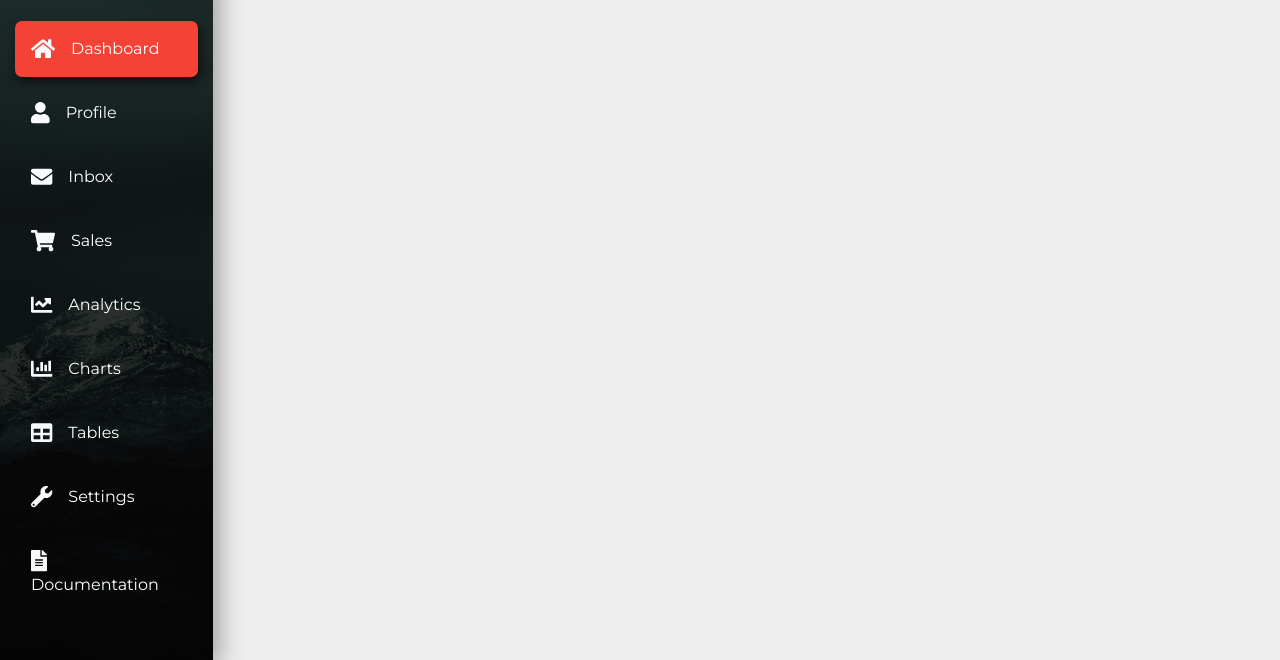
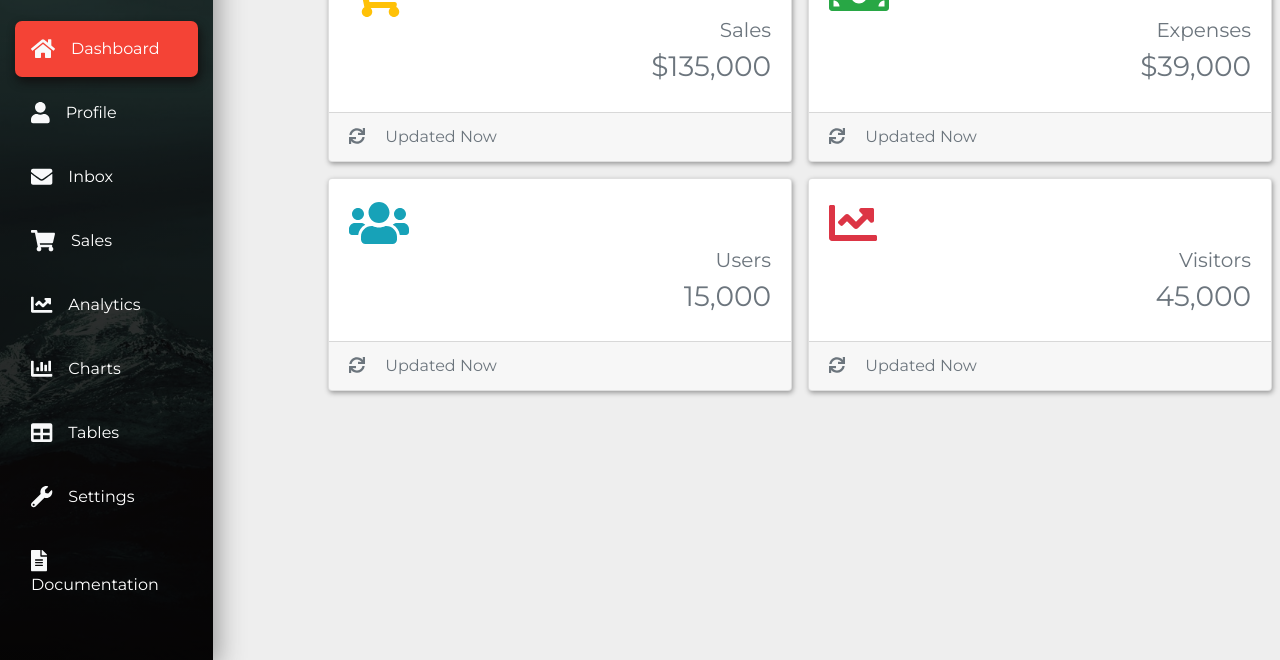
Before and after one commit to scampcoder/Dashboard, a plain HTML site: page index.html in a window 1280 px wide. Shown: the part 140-800 px from the top of the page. Drawn offline with nearby package versions, Linux system fonts and the light colour scheme.

Commit message:
Build cards

```diff
--- a/index.html
+++ b/index.html
@@ -92,6 +92,87 @@
     </div>
     <!-- end of modal -->
 
+    <!-- cards -->
+    <section>
+      <div class="container-fluid">
+        <div class="row">
+          <div class="col-lg-9 ml-auto">
+            <div class="row pt-5 mt-3 mb-5">
+              <div class="col-sm-6 p-2">
+                <div class="card card-common">
+                  <div class="card-body">
+                    <div class="display-flex justify-content-between">
+                      <i class="fas fa-shopping-cart fa-3x text-warning"></i>
+                      <div class="text-right text-secondary">
+                        <h5>Sales</h5>
+                        <h3>$135,000</h3>
+                      </div>
+                    </div>
+                  </div>
+                  <div class="card-footer text-secondary">
+                    <i class="fas fa-sync mr-3"></i>
+                    <span>Updated Now</span>
+                  </div>
+                </div>
+              </div>
+              <div class="col-sm-6 p-2">
+                <div class="card card-common">
+                  <div class="card-body">
+                    <div class="display-flex justify-content-between">
+                      <i class="fas fa-money-bill-alt fa-3x text-success"></i>
+                      <div class="text-right text-secondary">
+                        <h5>Expenses</h5>
+                        <h3>$39,000</h3>
+                      </div>
+                    </div>
+                  </div>
+                  <div class="card-footer text-secondary">
+                    <i class="fas fa-sync mr-3"></i>
+                    <span>Updated Now</span>
+                  </div>
+                </div>
+              </div>
+              <div class="col-sm-6 p-2">
+                <div class="card card-common">
+                  <div class="card-body">
+                    <div class="display-flex justify-content-between">
+                      <i class="fas fa-users fa-3x text-info"></i>
+                      <div class="text-right text-secondary">
+                        <h5>Users</h5>
+                        <h3>15,000</h3>
+                      </div>
+                    </div>
+                  </div>
+                  <div class="card-footer text-secondary">
+                    <i class="fas fa-sync mr-3"></i>
+                    <span>Updated Now</span>
+                  </div>
+                </div>
+              </div>
+              <div class="col-sm-6 p-2">
+                <div class="card card-common">
+                  <div class="card-body">
+                    <div class="display-flex justify-content-between">
+                      <i class="fas fa-chart-line fa-3x text-danger"></i>
+                      <div class="text-right text-secondary">
+                        <h5>Visitors</h5>
+                        <h3>45,000</h3>
+                      </div>
+                    </div>
+                  </div>
+                  <div class="card-footer text-secondary">
+                    <i class="fas fa-sync mr-3"></i>
+                    <span>Updated Now</span>
+                  </div>
+                </div>
+              </div>
+            </div>
+          </div>
+        </div>
+      </div>
+    </section>
+    <!-- end of cards -->
+
     <script src="https://code.jquery.com/jquery-3.3.1.slim.min.js" integrity="sha384-q8i/X+965DzO0rT7abK41JStQIAqVgRVzpbzo5smXKp4YfRvH+8abtTE1Pi6jizo" crossorigin="anonymous"></script>
     <script src="https://cdnjs.cloudflare.com/ajax/libs/popper.js/1.14.3/umd/popper.min.js" integrity="sha384-ZMP7rVo3mIykV+2+9J3UJ46jBk0WLaUAdn689aCwoqbBJiSnjAK/l8WvCWPIPm49" crossorigin="anonymous"></script>
     <script src="https://stackpath.bootstrapcdn.com/bootstrap/4.1.1/js/bootstrap.min.js" integrity="sha384-smHYKdLADwkXOn1EmN1qk/HfnUcbVRZyYmZ4qpPea6sjB/pTJ0euyQp0Mk8ck+5T" crossorigin="anonymous"></script>
--- a/style.css
+++ b/style.css
@@ -91,3 +91,15 @@ body {
   }
 }
 /* end of navbar */
+
+/* cards */
+.card-common {
+  box-shadow: 1px 2px 5px #999;
+  transition: all .4s;
+}
+
+.card-common:hover {
+  box-shadow: 2px 3px 15px #999;
+  transform: translateY(-1px);
+}
+/* end of cards */
```
